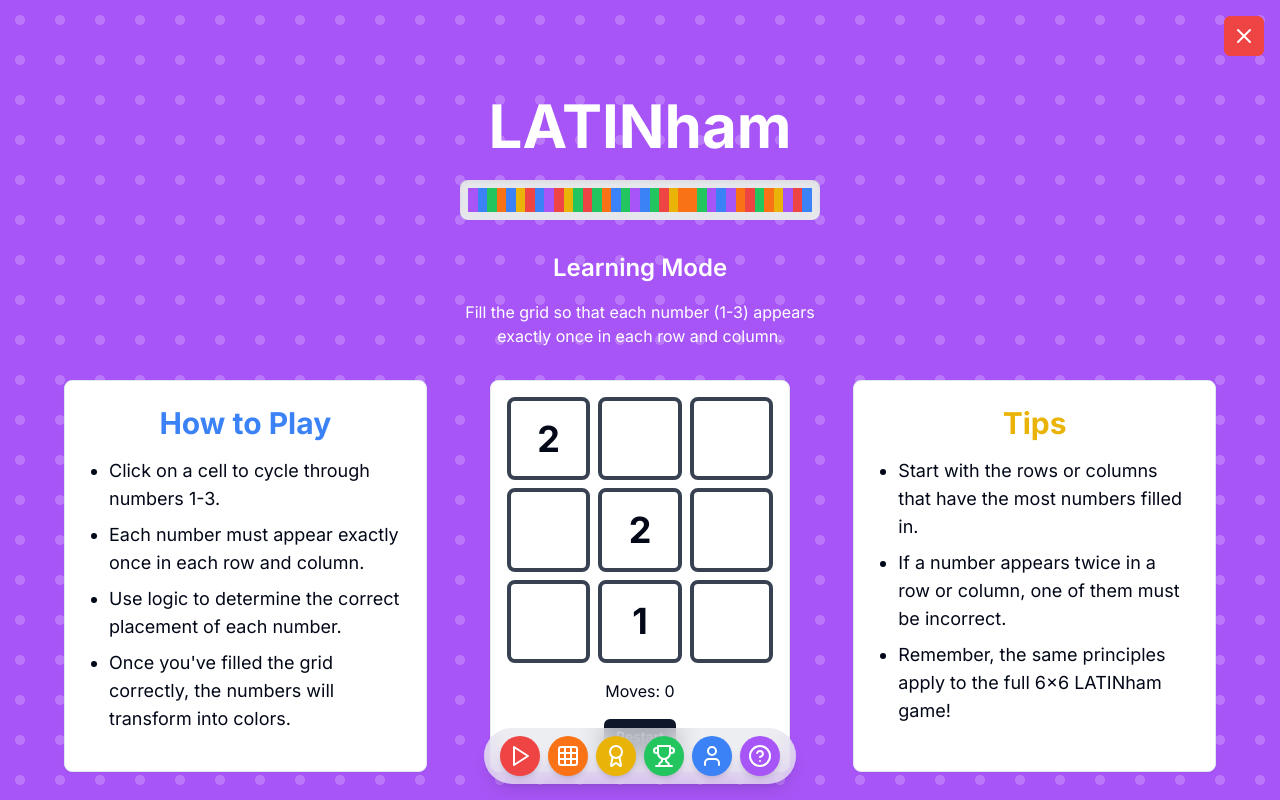
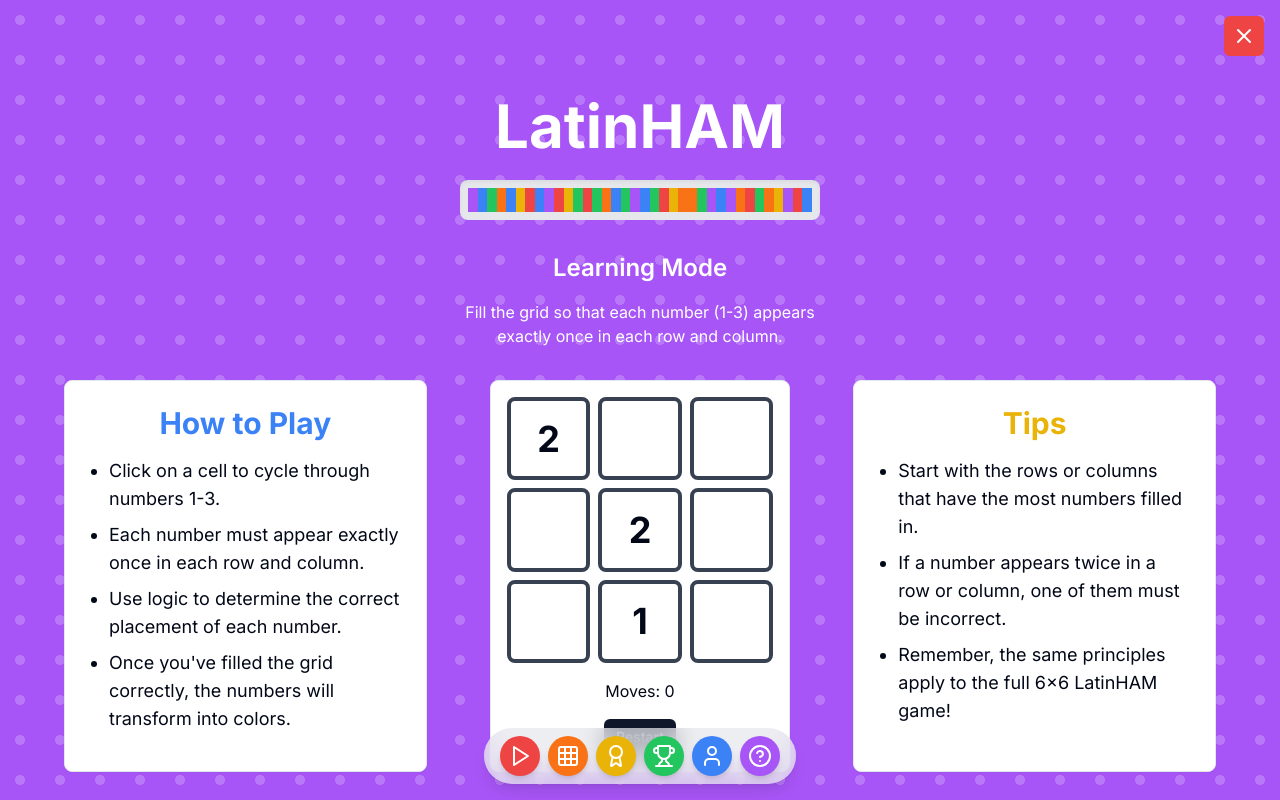
Before and after one commit to willtajer/latinHAM, a Next.js app: page / in a window 1280 px wide. Both pictures are taken after a click on the button 760 px from the left and 756 px from the top of the page. Built offline with nearby package versions, Linux system fonts and the light colour scheme; no server answers; the database is empty.

Commit message:
adjusted to LatinHAM

```diff
--- a/components/CompletedPuzzleCard.tsx
+++ b/components/CompletedPuzzleCard.tsx
@@ -205,7 +205,7 @@ export const CompletedPuzzleCard: React.FC<CompletedPuzzleCardProps> = ({ entry,
 
     // Draw "latinHAM" text
     ctx.font = `bold ${11 * scale}px Arial`
-    const latinHAMText = 'LATINham'
+    const latinHAMText = 'LatinHAM'
     const latinHAMWidth = ctx.measureText(latinHAMText).width
 
     // Draw the timestamp with difficulty indicator
@@ -214,7 +214,7 @@ export const CompletedPuzzleCard: React.FC<CompletedPuzzleCardProps> = ({ entry,
     const timestampWidth = ctx.measureText(timestampText).width
 
     // Create a filename based on difficulty and game number
-    const fileName = `LATINham.com-${ctx.measureText(timestampText).width}.png`
+    const fileName = `LatinHAM.com-${ctx.measureText(timestampText).width}.png`
 
     // Calculate positions to center the footer text
     const totalWidth = latinHAMWidth + timestampWidth + 10 * scale
--- a/components/DiscoveredLatinHAMs.tsx
+++ b/components/DiscoveredLatinHAMs.tsx
@@ -119,14 +119,14 @@ export function DiscoveredLatinHAMs() {
 
   // Render a message if no LatinHAMs are found
   if (latinHAMs.length === 0) {
-    return <div className="text-center py-8 text-white">No Discovered LATINhams found. Start playing to create some!</div>
+    return <div className="text-center py-8 text-white">No Discovered LatinHAMs found. Start playing to create some!</div>
   }
 
   // Main render of the component
   return (
     <div className="container mx-auto">
       {/* Header for the page */}
-      <h1 className="text-6xl font-bold text-center mb-6 text-white">Discovered LATINhams</h1>
+      <h1 className="text-6xl font-bold text-center mb-6 text-white">Discovered LatinHAMs</h1>
       <div className="flex flex-col items-center justify-center">
         {/* Game preview section */}
         <div className="w-[calc(6*3rem+6*0.75rem)]">
--- a/components/GameHeader.tsx
+++ b/components/GameHeader.tsx
@@ -12,7 +12,7 @@ export const GameHeader: React.FC<GameHeaderProps> = ({ gameState, isGameWon })
     <div className="w-[calc(6*3rem+6*0.75rem)] mt-16 mb-6">
       <Link href="/" passHref>
         <h1 className="text-6xl font-bold mb-6 text-center cursor-pointer hover:text-primary transition-colors duration-200">
-          LATINham
+          LatinHAM
         </h1>
       </Link>
       <p className="text-center mt-4">
--- a/components/Leaderboard.tsx
+++ b/components/Leaderboard.tsx
@@ -420,7 +420,7 @@ export default function Component({ initialDifficulty = "all", onDifficultyChang
                     sortDirection === 'asc' ? <ChevronUp className="inline ml-1" /> : <ChevronDown className="inline ml-1" />
                   )}
                 </TableHead>
-                <TableHead className="w-16">LATINham</TableHead>
+                <TableHead className="w-16">LatinHAM</TableHead>
                 <TableHead
                   className="w-20 cursor-pointer"
                   onClick={() => handleSort('difficulty')}
@@ -544,7 +544,7 @@ export default function Component({ initialDifficulty = "all", onDifficultyChang
       }}>
         <DialogContent className="max-w-3xl">
           <DialogHeader>
-            <DialogTitle>Completed LATINham</DialogTitle>
+            <DialogTitle>Completed LatinHAM</DialogTitle>
             <DialogDescription>
               Details of the completed game
             </DialogDescription>
--- a/components/StickyButtonBar.tsx
+++ b/components/StickyButtonBar.tsx
@@ -223,7 +223,7 @@ export default function StickyButtonBar({ onStartNewGame }: StickyButtonBarProps
                       {/* Link to home with the latinHAM title */}
                       <Link href="/" passHref>
                         <h1 className="text-6xl font-bold mb-6 text-center text-white cursor-pointer hover:text-primary transition-colors duration-200">
-                          LATINham
+                          LatinHAM
                         </h1>
                       </Link>
                       <GamePreview /> {/* Render the GamePreview component */}
@@ -271,7 +271,7 @@ export default function StickyButtonBar({ onStartNewGame }: StickyButtonBarProps
                         <ul className="list-disc pl-5 space-y-2 text-lg">
                           <li>Start with the rows or columns that have the most numbers filled in.</li>
                           <li>If a number appears twice in a row or column, one of them must be incorrect.</li>
-                          <li>Remember, the same principles apply to the full 6x6 LATINham game!</li>
+                          <li>Remember, the same principles apply to the full 6x6 LatinHAM game!</li>
                         </ul>
                       </CardContent>
                     </Card>
--- a/components/UserProfile.tsx
+++ b/components/UserProfile.tsx
@@ -449,7 +449,7 @@ export function UserProfile() {
           <Table className="w-full table-fixed">
             <TableHeader>
               <TableRow>
-                <TableHead className="w-16">LATINham</TableHead>
+                <TableHead className="w-16">LatinHAM</TableHead>
                 <TableHead className="w-20">Difficulty</TableHead>
                 <TableHead
                   className="w-24 cursor-pointer"
@@ -576,7 +576,7 @@ export function UserProfile() {
       }}>
         <DialogContent className="max-w-3xl">
           <DialogHeader>
-            <DialogTitle>Completed LATINham</DialogTitle>
+            <DialogTitle>Completed LatinHAM</DialogTitle>
             <DialogDescription>
               Details of the completed game
             </DialogDescription>
--- a/components/ViewCompletedPuzzleDialog.tsx
+++ b/components/ViewCompletedPuzzleDialog.tsx
@@ -48,9 +48,9 @@ export const ViewCompletedPuzzleDialog: React.FC<ViewCompletedPuzzleDialogProps>
       <DialogContent className="sm:max-w-[425px] max-h-[90vh] overflow-y-auto">
         {/* Dialog Header with Title and Description */}
         <DialogHeader className="text-center">
-          <DialogTitle className="text-2xl font-bold">LATINham Identified!</DialogTitle>
+          <DialogTitle className="text-2xl font-bold">LatinHAM Identified!</DialogTitle>
           <DialogDescription className="mt-2">
-            View your LATINham puzzle and game statistics.
+            View your LatinHAM puzzle and game statistics.
           </DialogDescription>
         </DialogHeader>
 
--- a/components/WinDialog.tsx
+++ b/components/WinDialog.tsx
@@ -111,7 +111,7 @@ export const WinDialog: React.FC<WinDialogProps> = ({
                 />
               ) : (
                 // If no entry exists, display a loading message
-                <p className="text-center">Creating latinHAM card...</p>
+                <p className="text-center">Creating LatinHAM card...</p>
               )}
               {/* Action buttons for starting a new game and downloading the completed puzzle */}
               <div className="flex justify-center gap-4">
```
